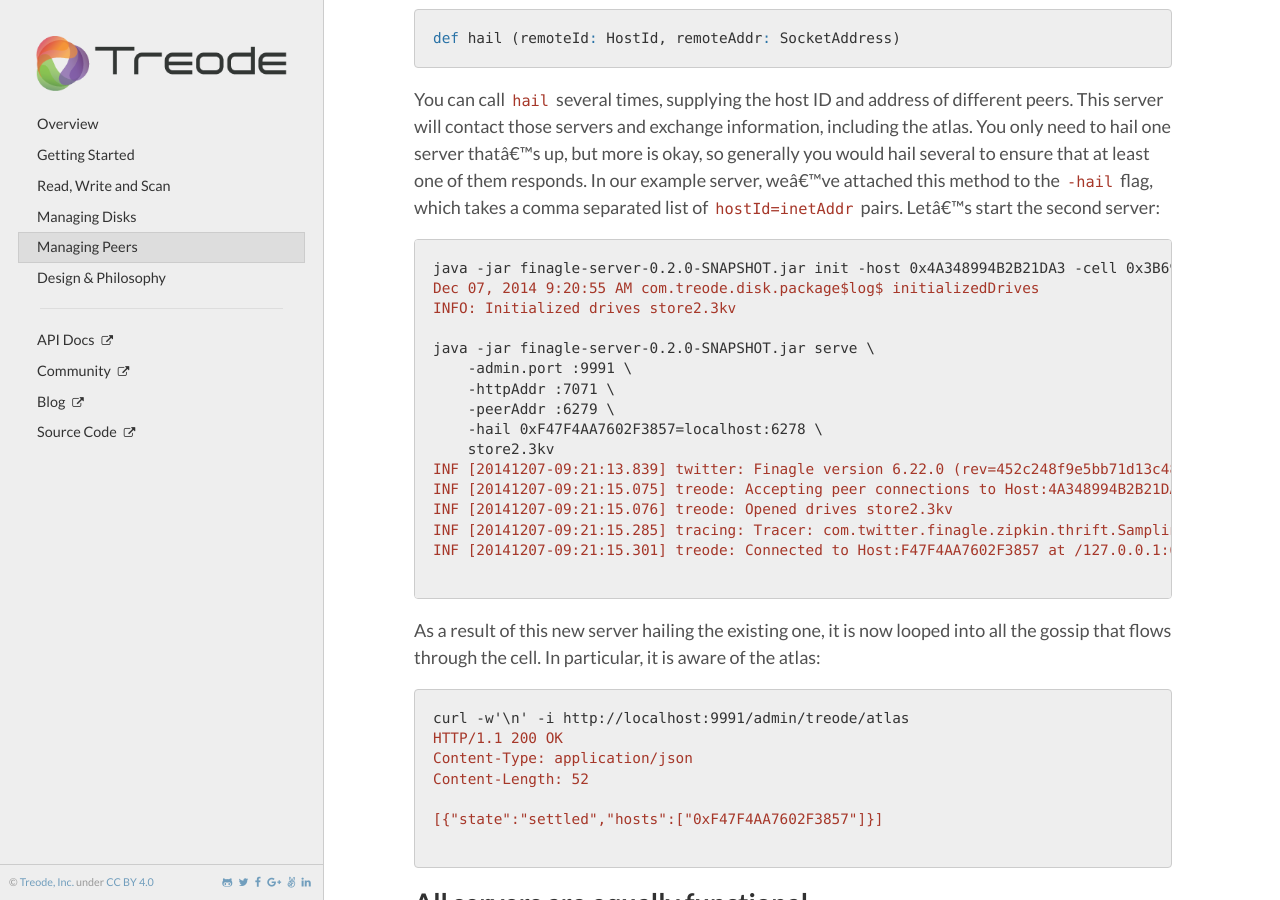
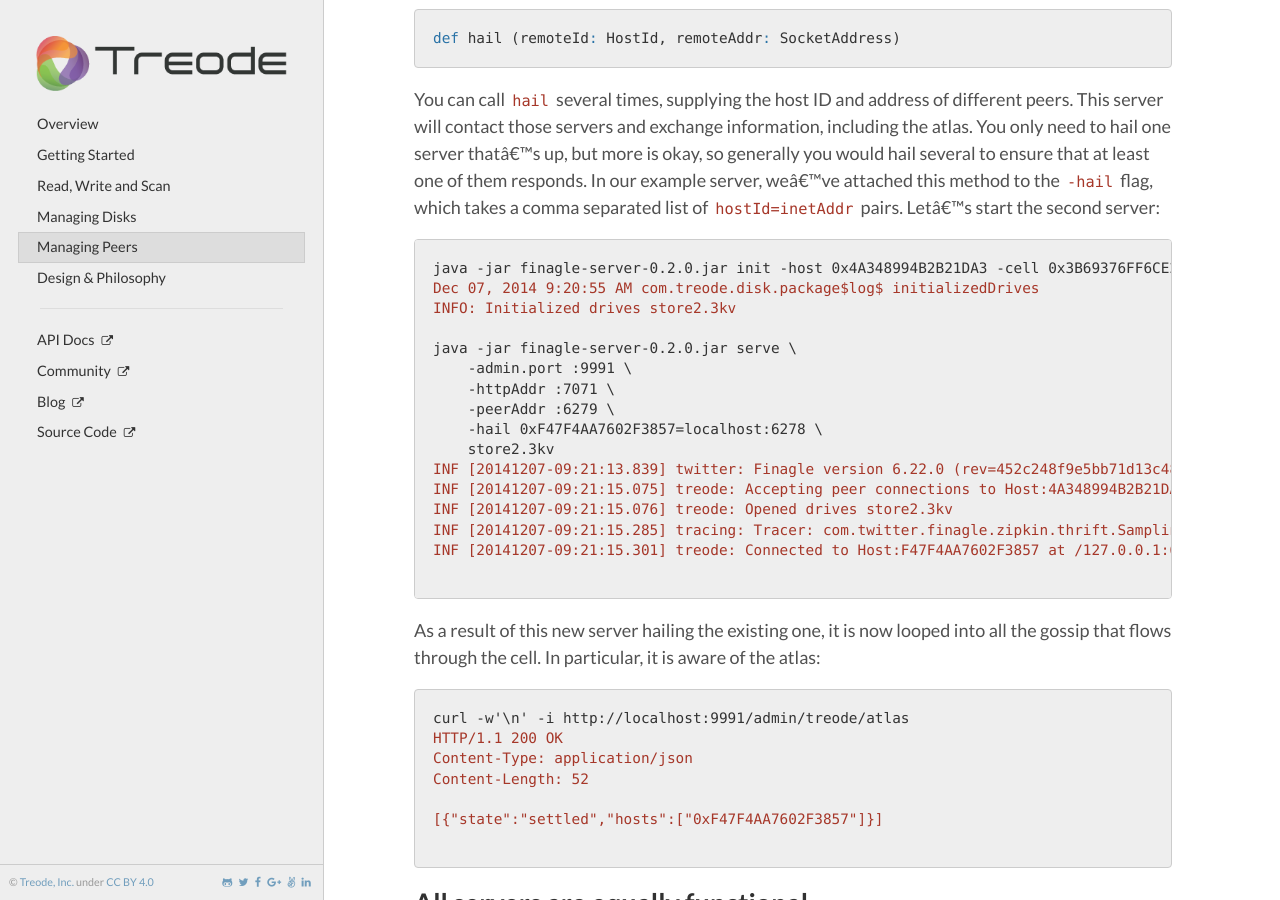
Before and after one commit to Treode/treode.github.io, a Jekyll site: the page built from managing-peers.md, in a window 1280 px wide and 900 px high, scrolled down 3036 px. Built offline with Jekyll 4.4.1, drawn with Linux system fonts in a browser that asks for light colours; nearby versions of some CDN libraries; Markdown is read by kramdown in place of the engine named in the settings; some of the changed text lies outside the part shown.

Commit message:
Update config to link to 0.2.0.

```diff
--- a/_config.yml
+++ b/_config.yml
@@ -19,5 +19,5 @@ description:      'A consistent and resilient database for petabytes.'
 url:              http://treode.github.io
 baseurl:          ''
 
-vers:             0.2.0-SNAPSHOT
-blob:             https://github.com/Treode/store/blob/master
+vers:             0.2.0
+blob:             https://github.com/Treode/store/blob/release/0.2.0
```
